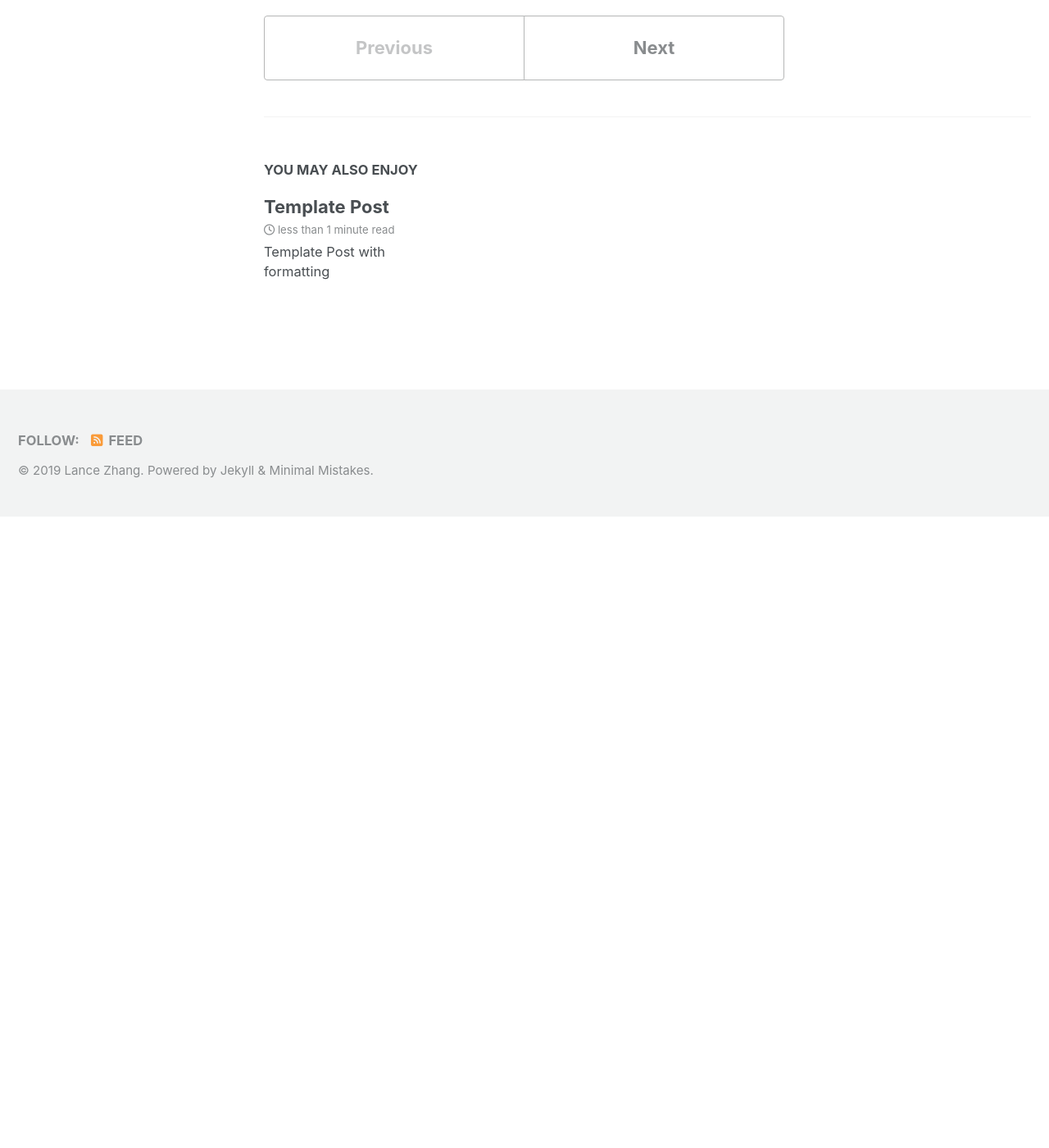
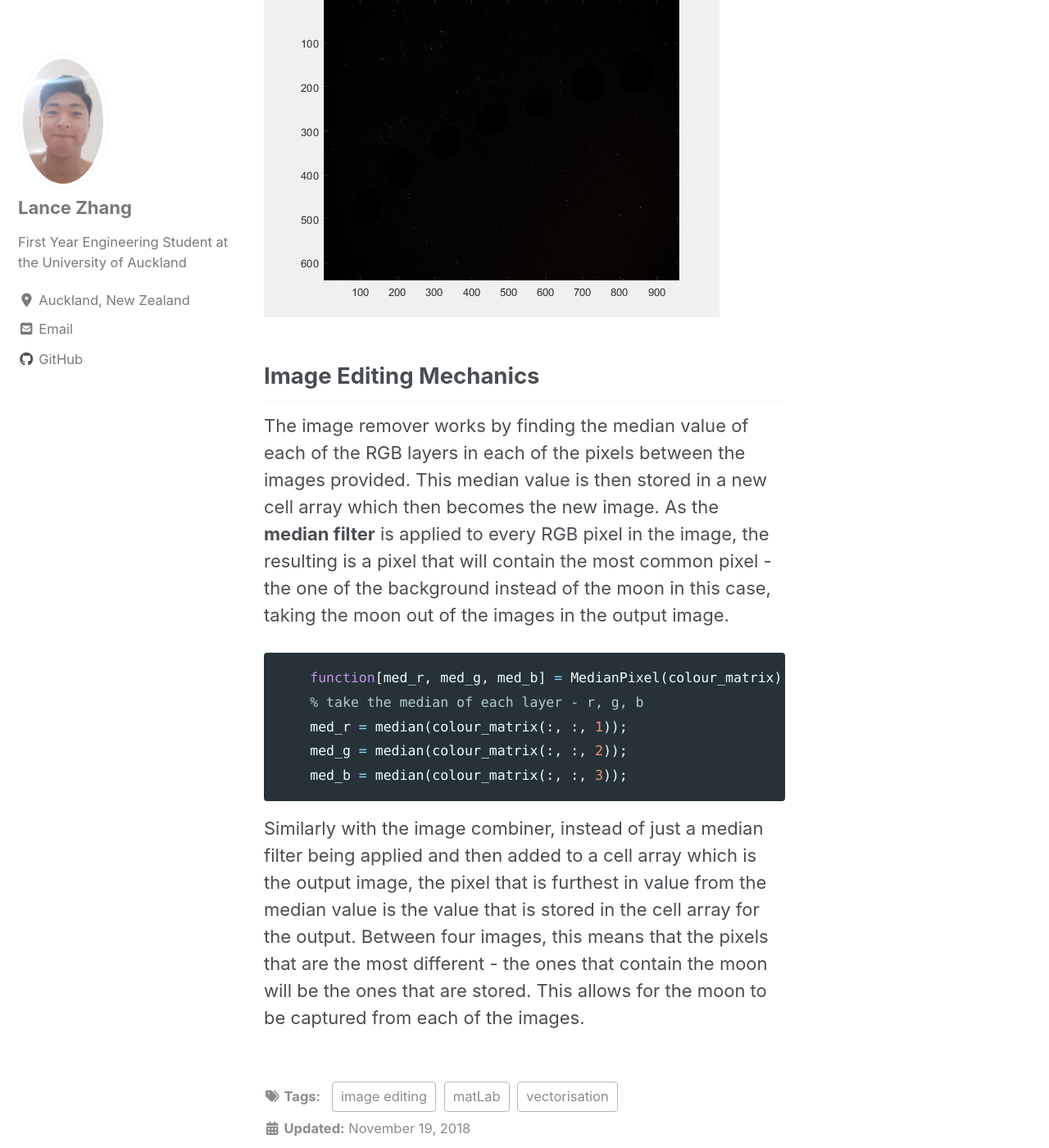
Before and after one commit to lancelancezhang/lancelancezhang.github.io, a Jekyll site: the page built from _posts/2019-11-19-MatlabImageEditor.md, in a window 1280 px wide and 1400 px high, scrolled down 2086 px. Shown: the whole window at 82% size. Built offline with Jekyll 4.4.1, drawn with Linux system fonts in a browser that asks for light colours; cached includes are drawn as plain includes; nearby versions of some CDN libraries; before the commit the page ends 2716 px from its top, so only the background shows below that; some of the changed text lies outside the part shown.

Commit message:
added extra paragraph and code block test

````diff
--- a/_posts/2019-11-19-MatlabImageEditor.md
+++ b/_posts/2019-11-19-MatlabImageEditor.md
@@ -10,12 +10,35 @@ excerpt: "Image Combiner and Remover using matLab"
 
 This image combiner and remover was my project as part of my first year engineering paper ENGGEN 131.
 
-An example of its functions can be seen in the images below:
+An example of its functions can be seen in the images below with the following set of 4 images:
 
-<img src="{{ site.url }}{{ site.baseurl }}/images/matlab/Overview.JPG" alt="This is an example of the three images that are chosen to be edited">
+<img src="{{ site.url }}{{ site.baseurl }}/images/matlab/Overview.JPG" alt="">
 
-### Image combiner
+
+Image Combiner
 
 The image combiner script that I wrote combines each of the images in order to create an - action shot, as seen below with the image:
 
-<img src="{{ site.url }}{{ site.baseurl }}/images/matlab/Action Shot.JPG" alt="This is an example of the three images that are chosen to be edited">
+<img src="{{ site.url }}{{ site.baseurl }}/images/matlab/Action Shot.JPG" alt="">
+
+
+Image Remover
+
+The image remover script on the other hand does the opposite - it uses the three images in order to remove the objects from the images to create a image removed image:
+
+<img src="{{ site.url }}{{ site.baseurl }}/images/matlab/Remove Action.JPG" alt="">
+
+
+## Image Editing Mechanics
+
+The image remover works by finding the median value of each of the RGB layers in each of the pixels between the images provided. This median value is then stored in a new cell array which then becomes the new image. As the **median filter** is applied to every RGB pixel in the image, the resulting is a pixel that will contain the most common pixel - the one of the background instead of the moon in this case, taking the moon out of the images in the output image.
+
+```matlab
+    function[med_r, med_g, med_b] = MedianPixel(colour_matrix)
+    % take the median of each layer - r, g, b
+    med_r = median(colour_matrix(:, :, 1));
+    med_g = median(colour_matrix(:, :, 2));
+    med_b = median(colour_matrix(:, :, 3));
+```
+
+Similarly with the image combiner, instead of just a median filter being applied and then added to a cell array which is the output image, the pixel that is furthest in value from the median value is the value that is stored in the cell array for the output. Between four images, this means that the pixels that are the most different - the ones that contain the moon will be the ones that are stored. This allows for the moon to be captured from each of the images.
````
